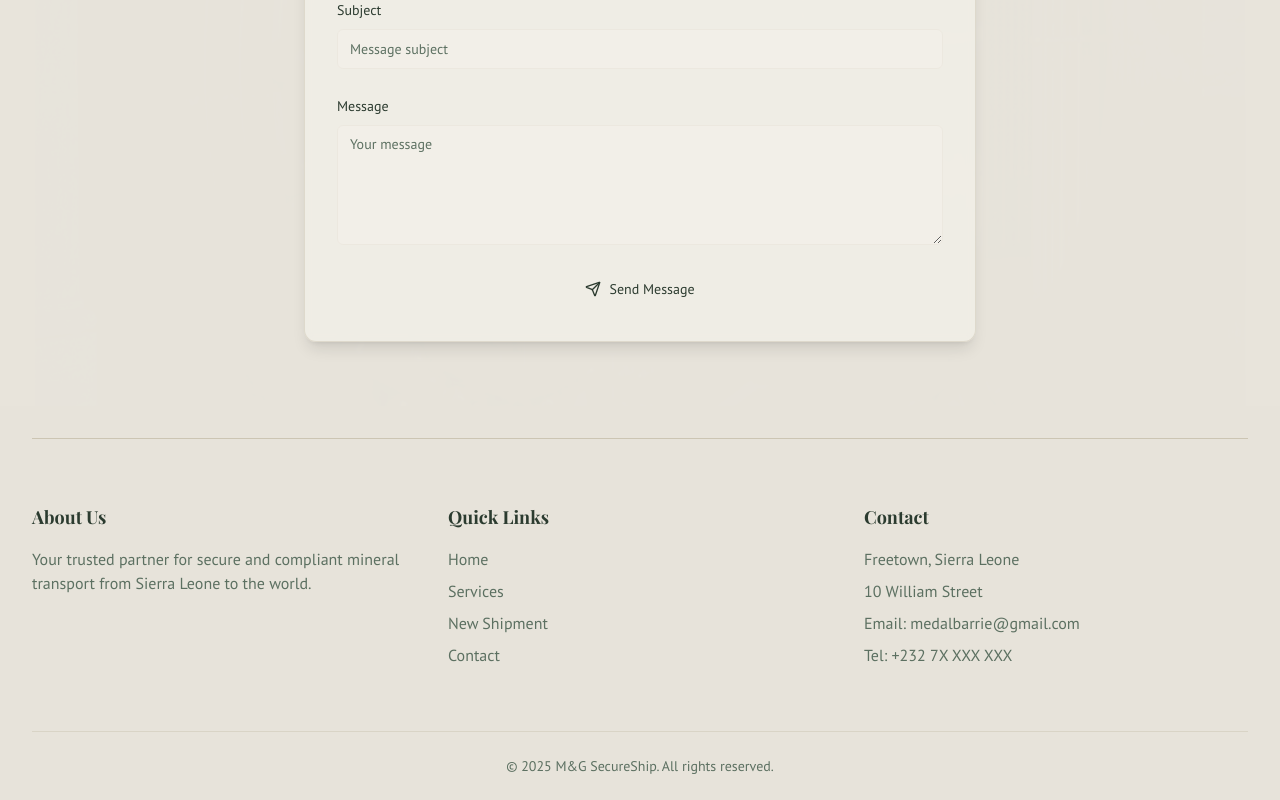
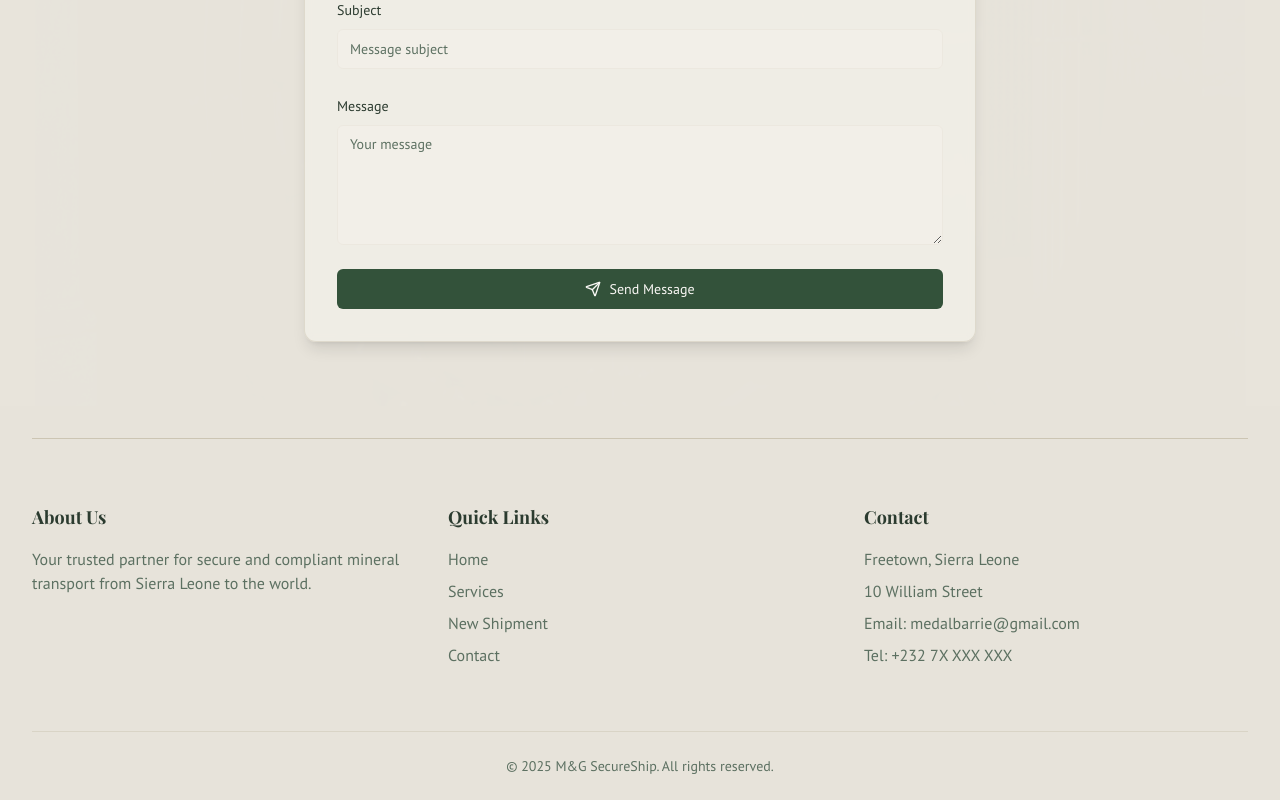
Before and after one commit to moBarrie/mg-secureship-app, a Next.js app: page / in a window 1280 px wide. Shown: the part 5159-5959 px from the top of the page. Built offline with nearby package versions, Linux system fonts and the light colour scheme; what @genkit-ai/googleai, genkit would draw is missing.

Commit message:
Fix button variant in ContactForm

```diff
--- a/src/components/general/ContactForm.tsx
+++ b/src/components/general/ContactForm.tsx
@@ -164,7 +164,7 @@ export function ContactForm() {
           type="submit"
           className="w-full"
           disabled={isLoading}
-          variant="primary"
+          variant="default"
         >
           {isLoading ? (
             <span className="flex items-center gap-2">
```
